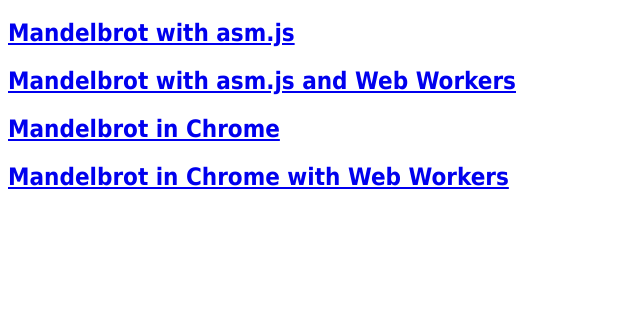
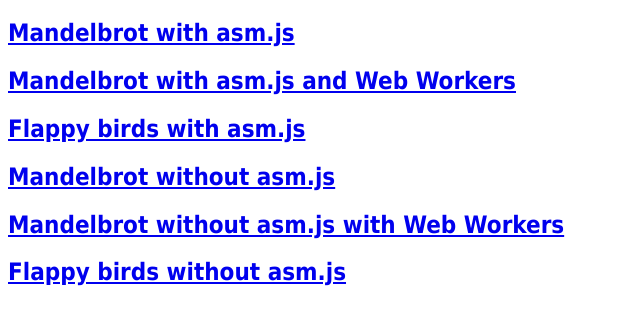
Before and after one commit to PeterJensen/PeterJensen.github.io, a plain HTML site: page idf2014-simd/idf2014-simd.html in a window 1280 px wide. Shown: the part 62-386 px from the top of the page, without its empty margins (0-640 px from the left). Drawn offline with Linux system fonts and the light colour scheme.

Commit message:
Added links to flappy bird demo

```diff
--- a/idf2014-simd/idf2014-simd.html
+++ b/idf2014-simd/idf2014-simd.html
@@ -8,7 +8,9 @@
 <h1>IDF 2014 - Demo Links</h1>
 <h2><a href="../mandelbrot/js/mandelbrot-asm.html">Mandelbrot with asm.js</a></h2>
 <h2><a href="../mandelbrot/js/mandelbrot-ww-asm.html">Mandelbrot with asm.js and Web Workers</a></h2>
-<h2><a href="../mandelbrot/js/mandelbrot-xdk.html">Mandelbrot in Chrome</a></h2>
-<h2><a href="../mandelbrot/js/mandelbrot-xdk-ww.html">Mandelbrot in Chrome with Web Workers</a></h2>
+<h2><a href="../fbird/fbird-asm.html">Flappy birds with asm.js</a></h2>
+<h2><a href="../mandelbrot/js/mandelbrot-xdk.html">Mandelbrot without asm.js</a></h2>
+<h2><a href="../mandelbrot/js/mandelbrot-xdk-ww.html">Mandelbrot without asm.js with Web Workers</a></h2>
+<h2><a href="../fbird/fbird.html">Flappy birds without asm.js</a></h2>
 </body>
 </html>
```
